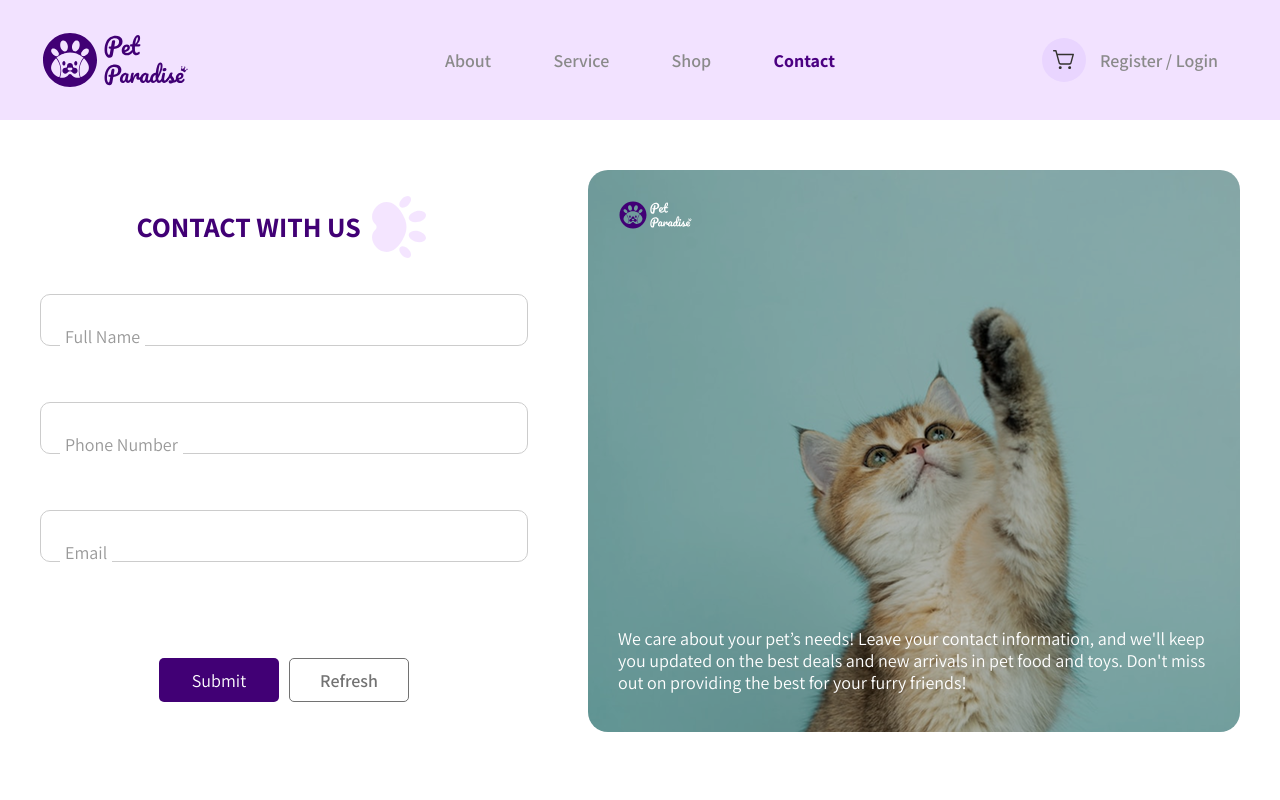
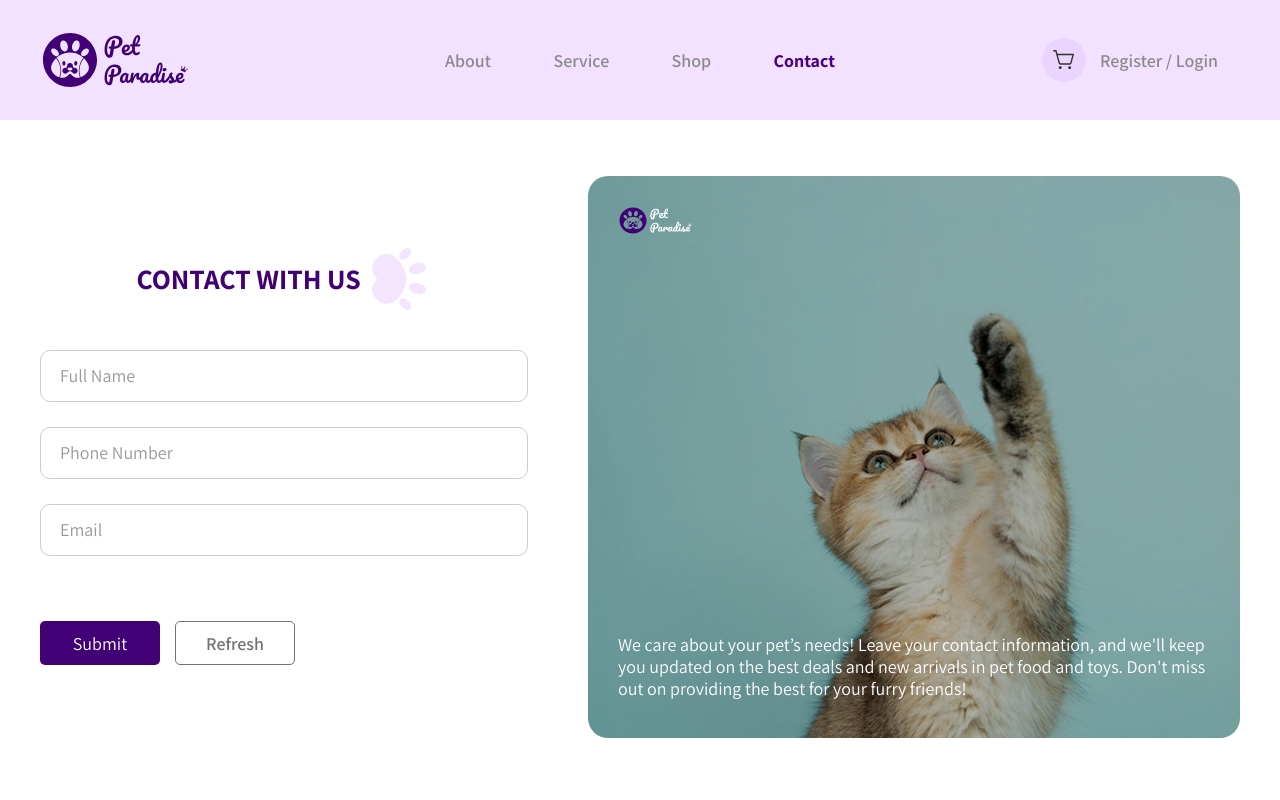
Before and after one commit to odinaM/Pet_Paradise, a React (Vite) app: page /contact in a window 1280 px wide. Shown: the top 800 px of the page. Built offline with nearby package versions, Linux system fonts and the light colour scheme; the HTML template or start-up script is replaced by a standard one.

Commit message:
редактирую страницу контактов

```diff
--- a/src/pages/Contact/Contact.css
+++ b/src/pages/Contact/Contact.css
@@ -1,7 +1,20 @@
+*,
+*::before,
+*::after {
+  box-sizing: border-box;
+}
+
+html,
+body {
+  margin: 0;
+  padding: 0;
+  width: 100%;
+  overflow-x: hidden;
+}
+
 /*Обёртка страницы*/
 .contact {
   width: 100%;
-  max-width: 1440px;
   margin: 0 auto;
   font-family: 'Assistant', sans-serif;
 }
@@ -13,41 +26,49 @@
   display: flex;
   justify-content: center;
   margin-bottom: 100px;
+  padding: 0 20px;
 }
 
 .hero_contact {
-    width: 1200px;
-    height: 562px;
-    margin: 0 auto;
-    margin-top: 50px;
+  width: 100%;
+  max-width: 1200px;
+  height: auto;
+  margin: 50px auto 0;
   display: flex;
   align-items: center;
+  gap: 60px;
+  flex-wrap: wrap;
 }
 
+/* Левая часть с формой */
 .contact_with_us {
-    width: 488px;
+  width: 100%;
+  max-width: 488px;
   min-height: 374px;
-    display: block;
-    margin-right: 60px;
+  align-items: flex-start;
 }
 
+/* Заголовок */
 .block_title_contact {
-    width: 295px;
-    height: 54px;
+  width: 100%;
+  max-width: 295px;
+  min-height: 54px;
   display: flex;
+  justify-content: left;
   align-items: center;
   gap: 10px;
-    margin-top: 0;
-    margin-left: 0;
-    margin-bottom: 40px;
+  margin: 0 0 40px 0;
+  left: 0;
 }
 
 .title_contact {
-    width: 225px;
+  width: 100%;
+  max-width: 225px;
   font-size: 28px;
   font-weight: bold;
   line-height: 36px;
   color: #410075;
+  margin: 0;
 }
 
 .dop_paw_contact {
@@ -55,39 +76,40 @@
   height: auto;
 }
 
+/* Блок инпутов */
 .block_inputs_contact {
-    width: 488px;
-    min-height: 196px;
-    display: block;
+  width: 100%;
+  max-width: 488px;
+  display: flex;
+  flex-direction: column;
   margin-bottom: 40px;
 }
 
-
+/* Блок одного инпута */
 .input-group {
   position: relative;
   width: 100%;
+  height: 52px;
   margin-bottom: 25px;
 }
 
-
+/*инпут */
 .inp_contact_first_name,
 .inp_contact_Phone,
 .inp_contact_email {
   width: 100%;
+  height: 100%;
   max-width: 488px;
-    height: 52px;
   border-radius: 10px;
   border: 1px solid #CCCCCC;
   padding: 0 20px;
   font-size: 18px;
-    line-height: 22px;
+  line-height: normal;
   color: #252525;
   background-color: transparent;
   outline: none;
-    box-sizing: border-box;
   transition: border-color 0.2s ease;
 }
-
 
 .inp_contact_first_name:focus,
 .inp_contact_Phone:focus,
@@ -95,10 +117,10 @@
   border-color: #410075;
 }
 
-
+/* Лейбл (плейсхолдер) */
 .input-group label {
   position: absolute;
-    left: 20px;
+  left: 15px;
   top: 50%;
   transform: translateY(-50%);
   font-size: 18px;
@@ -107,9 +129,12 @@
   padding: 0 5px;
   pointer-events: none;
   transition: all 0.2s ease;
+  margin: 0;
+  line-height: 1;
+  z-index: 1;
 }
 
-
+/* Поднятие лейбл наверх при фокусе или вводе текста */
 .inp_contact_first_name:focus ~ label,
 .inp_contact_first_name:not(:placeholder-shown) ~ label,
 .inp_contact_Phone:focus ~ label,
@@ -122,11 +147,14 @@
   font-weight: 600;
 }
 
-
 .block_buttons_contact {
-    width: 250px;
-    height: 44px;
-    margin-left: 0;
+  width: 100%;
+  display: flex;
+  justify-content: flex-start;
+  align-items: center;
+  gap: 15px;
+  margin: 0;
+  padding: 0;
 }
 
 .btn_submit_contact {
@@ -138,8 +166,12 @@
   font-size: 18px;
   font-weight: 400;
   border: none;
-    margin-right: 10px;
   cursor: pointer;
+  transition: opacity 0.2s;
+}
+
+.btn_submit_contact:hover {
+  opacity: 0.9;
 }
 
 .btn_refresh_contact {
@@ -152,22 +184,27 @@
   font-size: 18px;
   font-weight: 600;
   cursor: pointer;
+  transition: background-color 0.2s;
 }
 
+.btn_refresh_contact:hover {
+  background-color: #f5f5f5;
+}
+
+/* Правый блок с котиком */
 .right_block_contact {
   display: flex;
   flex-direction: column;
   justify-content: space-between;
-    width: 652px;
-    height: 562px;
+  width: 100%;
+  max-width: 652px;
+  min-height: 562px;
+  flex: 1 1 400px;
   border-radius: 20px;
   background-image: url(../../assets/img/cat_contact.webp);
   background-size: cover;
-    padding-top: 30px;
-    padding-bottom: 38px;
-    padding-left: 30px;
-    padding-right: 30px;
-    box-sizing: border-box;
+  background-position: center;
+  padding: 30px 30px 38px;
 }
 
 .right_block_contact > img {
@@ -182,9 +219,10 @@
   color: #FFFFFF;
   width: 100%;
   max-width: 590px;
+  margin: 0;
 }
 
-
+/* Автозаполнение */
 .inp_contact_first_name:-webkit-autofill,
 .inp_contact_first_name:-webkit-autofill:hover,
 .inp_contact_first_name:-webkit-autofill:focus,
@@ -205,6 +243,7 @@
   background-color: transparent !important;
 }
 
+/* Ошибки валидации */
 .error_msg {
   position: absolute;
   bottom: -20px;
```
Lines whose indentation alone changed are shown as unchanged.
